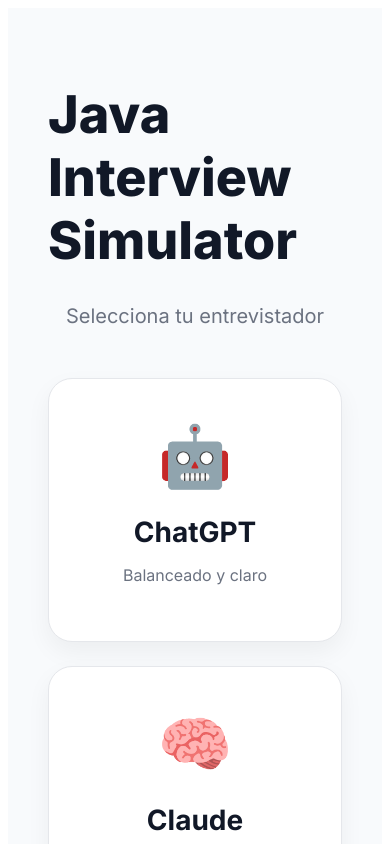
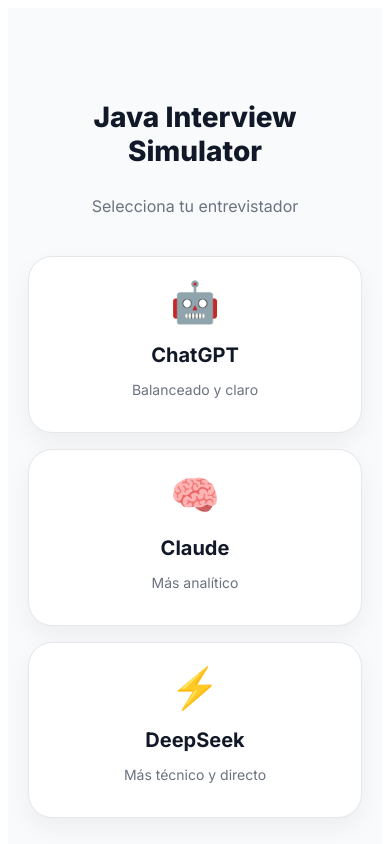
Before and after one commit to argranados/interview-simulator, a React (Vite) app: page / in a window 390 px wide. Shown: the top 844 px of the page. Built offline with nearby package versions, Linux system fonts and the light colour scheme.

Commit message:
responsive mobile styles

```diff
--- a/index.html
+++ b/index.html
@@ -2,27 +2,15 @@
 <html lang="en">
   <head>
     <meta charset="UTF-8" />
+    <meta name="viewport" content="width=device-width, initial-scale=1.0" />
     <title>Interview Simulator</title>
     <script type="module" src="/src/main.jsx"></script>
   </head>
-
   <body>
     <div id="root"></div>
   </body>
 </html>
 
-<link
-  rel="preconnect"
-  href="https://fonts.googleapis.com"
-/>
-
-<link
-  rel="preconnect"
-  href="https://fonts.gstatic.com"
-  crossorigin
-/>
-
-<link
-  href="https://fonts.googleapis.com/css2?family=Inter:wght@400;500;600;700;800&display=swap"
-  rel="stylesheet"
-/>
+<link rel="preconnect" href="https://fonts.googleapis.com" />
+<link rel="preconnect" href="https://fonts.gstatic.com" crossorigin />
+<link href="https://fonts.googleapis.com/css2?family=Inter:wght@400;500;600;700;800&display=swap" rel="stylesheet" />
--- a/src/App.jsx
+++ b/src/App.jsx
@@ -3,17 +3,16 @@
 
 const styles = {
     footerArea: {
-        marginTop: 30,
+        marginTop: 20,
         display: 'flex',
-        justifyContent: 'space-between',
-        alignItems: 'flex-start',
-        gap: 20
+        flexDirection: 'column',
+        gap: 16
     },
 
     container: {
         minHeight: '100vh',
         background: '#f3f4f6',
-        padding: 40,
+        padding: 'clamp(12px, 3vw, 40px)',
         display: 'flex',
         justifyContent: 'center',
         fontFamily: 'Inter, sans-serif'
@@ -31,20 +30,22 @@
         maxWidth: 900,
         background: 'white',
         borderRadius: 20,
-        padding: 40
+        padding: 'clamp(16px, 3vw, 40px)'
     },
 
     header: {
         display: 'flex',
         justifyContent: 'space-between',
-        marginBottom: 20
+        alignItems: 'flex-start',
+        marginBottom: 20,
+        gap: 10
     },
 
     progressBar: {
         height: 10,
         background: '#e5e7eb',
         borderRadius: 999,
-        marginBottom: 30
+        marginBottom: 20
     },
 
     progress: {
@@ -55,7 +56,7 @@
 
     questionCard: {
         background: '#f9fafb',
-        padding: 30,
+        padding: 'clamp(16px, 3vw, 30px)',
         borderRadius: 20
     },
 
@@ -63,14 +64,16 @@
         display: 'flex',
         justifyContent: 'space-between',
         alignItems: 'center',
-        gap: 10,
-        marginBottom: 20
+        gap: 8,
+        marginBottom: 16,
+        flexWrap: 'wrap'
     },
 
     tagsLeft: {
         display: 'flex',
-        gap: 10,
-        alignItems: 'center'
+        gap: 8,
+        alignItems: 'center',
+        flexWrap: 'wrap'
     },
 
     aiTag: {
@@ -79,14 +82,15 @@
         padding: '6px 12px',
         borderRadius: 999,
         fontWeight: 600,
-        fontSize: 14,
+        fontSize: 'clamp(12px, 2vw, 14px)',
         whiteSpace: 'nowrap'
     },
 
     tag: {
         background: '#dbeafe',
         padding: '6px 12px',
-        borderRadius: 999
+        borderRadius: 999,
+        fontSize: 'clamp(12px, 2vw, 14px)'
     },
 
     juniorTag: {
@@ -94,7 +98,8 @@
         color: '#166534',
         padding: '6px 12px',
         borderRadius: 999,
-        fontWeight: 600
+        fontWeight: 600,
+        fontSize: 'clamp(12px, 2vw, 14px)'
     },
 
     midTag: {
@@ -102,66 +107,71 @@
         color: '#c2410c',
         padding: '6px 12px',
         borderRadius: 999,
-        fontWeight: 600
+        fontWeight: 600,
+        fontSize: 'clamp(12px, 2vw, 14px)'
     },
 
     options: {
         display: 'flex',
         flexDirection: 'column',
-        gap: 15,
-        marginTop: 20
+        gap: 12,
+        marginTop: 16
     },
 
     optionButton: {
-        padding: 20,
+        padding: 'clamp(14px, 3vw, 20px)',
         borderRadius: 12,
         border: '1px solid #d1d5db',
-        fontSize: 16,
+        fontSize: 'clamp(15px, 2.5vw, 17px)',
         cursor: 'pointer',
-        textAlign: 'left'
+        textAlign: 'left',
+        lineHeight: 1.5
     },
 
     resultCard: {
         background: 'white',
-        padding: 60,
+        padding: 'clamp(30px, 5vw, 60px)',
         borderRadius: 24,
         textAlign: 'center',
-        width: 500,
+        width: '100%',
+        maxWidth: 500,
         boxShadow: '0 10px 30px rgba(0,0,0,0.08)',
         fontFamily: 'Inter, sans-serif'
     },
 
     trophy: {
-        fontSize: 60,
+        fontSize: 'clamp(40px, 8vw, 60px)',
         marginBottom: 20
     },
 
     resultTitle: {
-        fontSize: 42,
+        fontSize: 'clamp(24px, 5vw, 42px)',
         fontWeight: 800,
-        marginBottom: 30,
+        marginBottom: 20,
         color: '#111827'
     },
 
     resultScore: {
-        fontSize: 52,
+        fontSize: 'clamp(36px, 7vw, 52px)',
         fontWeight: 700,
         color: '#2563eb'
     },
 
     resultPercentage: {
-        fontSize: 32,
+        fontSize: 'clamp(22px, 4vw, 32px)',
         marginTop: 10,
-        marginBottom: 40,
+        marginBottom: 30,
         color: '#6b7280',
         fontWeight: 600
     },
 
     explanation: {
-        marginTop: 30,
+        marginTop: 20,
         background: 'white',
-        padding: 20,
-        borderRadius: 12
+        padding: 'clamp(14px, 3vw, 20px)',
+        borderRadius: 12,
+        fontSize: 'clamp(14px, 2.5vw, 16px)',
+        lineHeight: 1.6
     },
 
     restartButton: {
@@ -172,34 +182,34 @@
         borderRadius: 10,
         cursor: 'pointer',
         marginBottom: 10,
-        fontSize: 14,
+        fontSize: 'clamp(13px, 2vw, 14px)',
         fontWeight: 600,
         transition: '0.2s'
     },
 
     button: {
-        marginTop: 30,
-        padding: '15px 25px',
+        padding: 'clamp(14px, 3vw, 15px) 25px',
         background: '#2563eb',
         color: 'white',
         border: 'none',
         borderRadius: 12,
         cursor: 'pointer',
-        fontSize: 16
+        fontSize: 'clamp(15px, 2.5vw, 17px)',
+        fontWeight: 600,
+        width: '100%'
     },
 
     codeBlock: {
         background: '#f3f4f6',
         color: '#111827',
-        padding: 24,
+        padding: 'clamp(16px, 3vw, 24px)',
         borderRadius: 16,
         overflowX: 'auto',
-        fontSize: 14,
+        fontSize: 'clamp(12px, 2vw, 14px)',
         lineHeight: 1.7,
-        marginTop: 24,
-        marginBottom: 24,
-        fontFamily:
-            'Consolas, Monaco, monospace',
+        marginTop: 16,
+        marginBottom: 16,
+        fontFamily: 'Consolas, Monaco, monospace',
         border: '1px solid #e5e7eb',
         whiteSpace: 'pre-wrap'
     },
--- a/src/LandingPage.jsx
+++ b/src/LandingPage.jsx
@@ -63,27 +63,29 @@
     flexDirection: 'column',
     justifyContent: 'center',
     alignItems: 'center',
-    padding: 40,
+    padding: 'clamp(20px, 5vw, 40px)',
     fontFamily: 'Inter, sans-serif'
   },
 
   title: {
-    fontSize: 52,
+    fontSize: 'clamp(28px, 6vw, 52px)',
     fontWeight: 800,
     color: '#111827',
-    marginBottom: 12
+    marginBottom: 12,
+    textAlign: 'center'
   },
 
   subtitle: {
-    fontSize: 20,
+    fontSize: 'clamp(16px, 3vw, 20px)',
     color: '#6b7280',
-    marginBottom: 50
+    marginBottom: 40,
+    textAlign: 'center'
   },
 
   grid: {
     display: 'grid',
-    gridTemplateColumns: 'repeat(auto-fit, minmax(260px, 1fr))',
-    gap: 24,
+    gridTemplateColumns: 'repeat(auto-fit, minmax(200px, 1fr))',
+    gap: 16,
     width: '100%',
     maxWidth: 950
   },
@@ -91,7 +93,7 @@
   card: {
     background: 'white',
     borderRadius: 24,
-    padding: 40,
+    padding: 'clamp(20px, 4vw, 40px)',
     cursor: 'pointer',
     border: '1px solid #e5e7eb',
     transition: '0.2s',
@@ -100,12 +102,12 @@
   },
 
   emoji: {
-    fontSize: 60,
-    marginBottom: 20
+    fontSize: 'clamp(40px, 8vw, 60px)',
+    marginBottom: 16
   },
 
   cardTitle: {
-    fontSize: 28,
+    fontSize: 'clamp(20px, 4vw, 28px)',
     fontWeight: 700,
     color: '#111827',
     marginBottom: 10
@@ -113,6 +115,6 @@
 
   description: {
     color: '#6b7280',
-    fontSize: 16
+    fontSize: 'clamp(14px, 2.5vw, 16px)'
   }
 }
```
